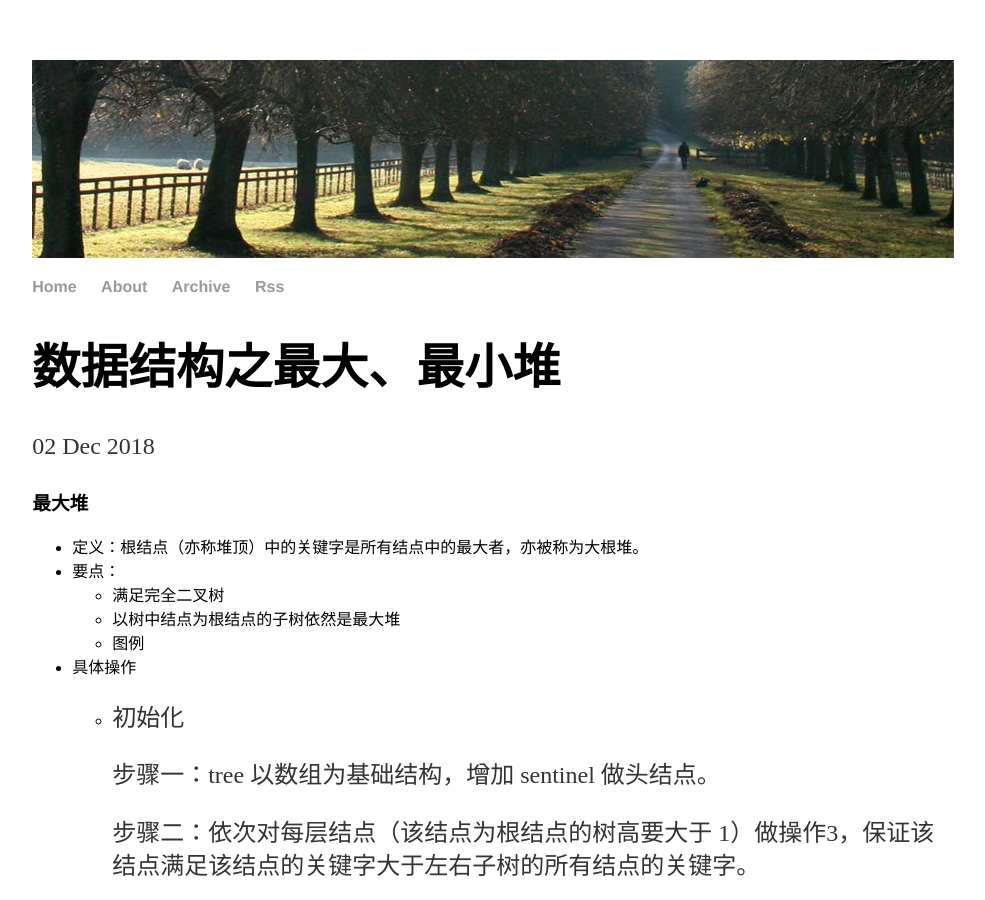
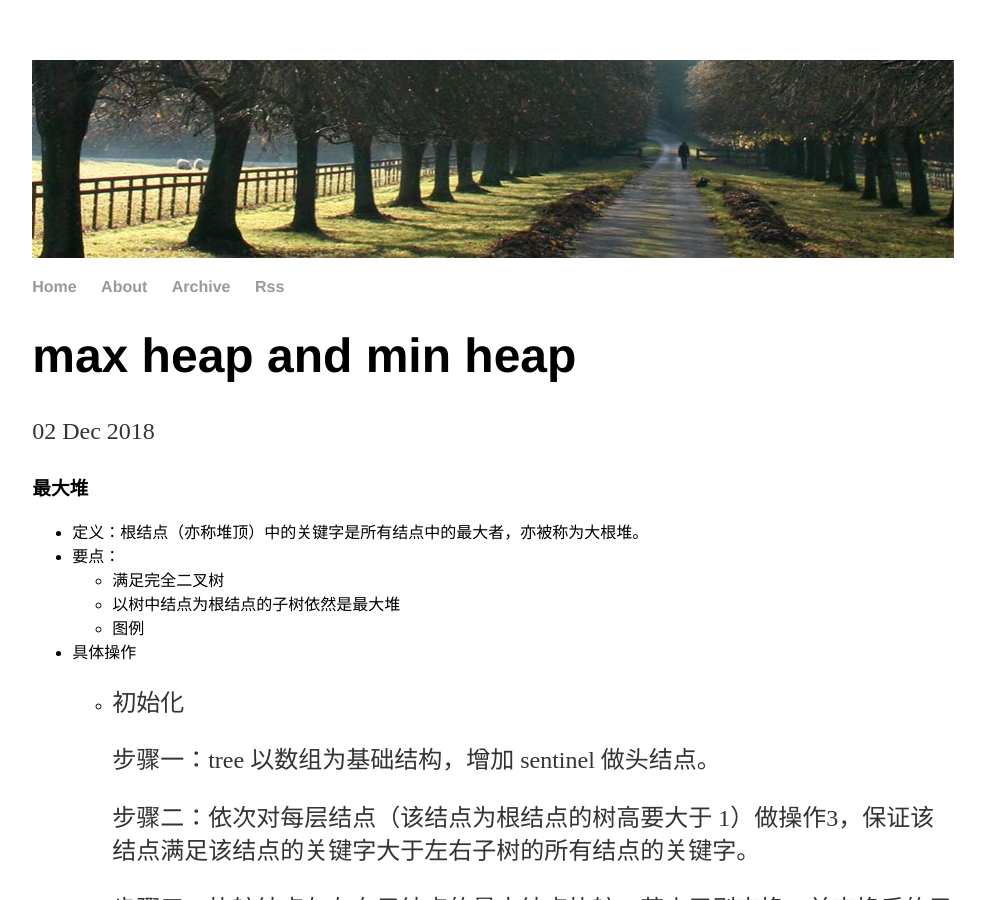
Before and after one commit to zdxu/zdxu.github.io, a Jekyll site: the page built from _posts/2018-12-02-data structure of max heap and min heap.md, in a window 1280 px wide and 900 px high. Shown: the whole window, without its empty margins (147-1132 px from the left). Built offline with Jekyll 4.4.1, drawn with Linux system fonts in a browser that asks for light colours; formulas are drawn with MathJax 3.

Commit message:
max heap and min heap

```diff
--- a/_posts/2018-12-02-data struch of max heap and min heap.md
+++ b/_posts/2018-12-02-data structure of max heap and min heap.md
@@ -1,8 +1,8 @@
 ---
 layout: post
-title: "数据结构之最大、最小堆"
+title: "max heap and min heap"
 date: 2018-12-02
-tags: "数据结构"
+tags: "data structure"
 ---
 
 <script type="text/javascript" src="http://cdn.mathjax.org/mathjax/latest/MathJax.js?config=default"></script>
```
